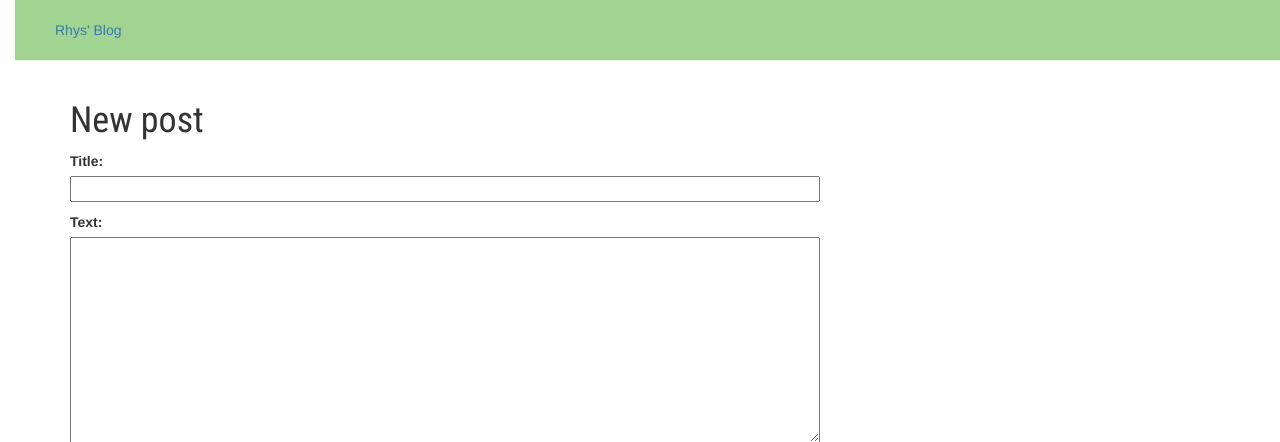
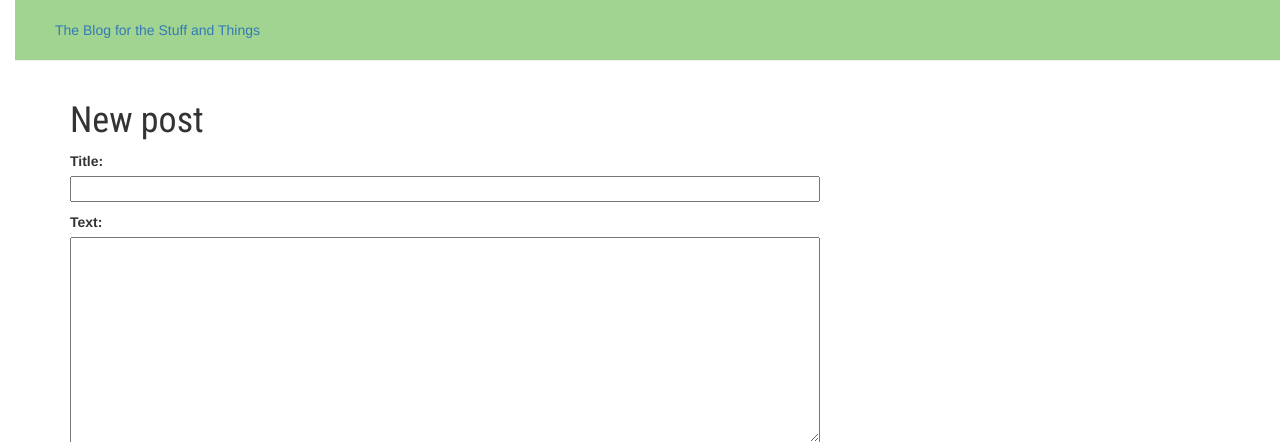
Before and after one commit to SpartFarkles/my-first-blog, a Django app: page /post/new/ in a window 1280 px wide. Shown: the top 442 px of the page. Run offline with Django 3.2, Linux system fonts and the light colour scheme; some libraries are stand-ins or nearby versions.

Commit message:
Changed blog name

```diff
--- a/blog/templates/blog/base.html
+++ b/blog/templates/blog/base.html
@@ -1,7 +1,7 @@
 {% load staticfiles %}
 <html>
     <head>
-      <title>Rhys' Blog</title>
+      <title>The Blog for the Stuff and Things</title>
       <link rel="stylesheet" href="//maxcdn.bootstrapcdn.com/bootstrap/3.2.0/css/bootstrap.min.css">
       <link rel="stylesheet" href="//maxcdn.bootstrapcdn.com/bootstrap/3.2.0/css/bootstrap-theme.min.css">
       <link href="https://fonts.googleapis.com/css?family=Roboto+Condensed" rel="stylesheet">
@@ -13,7 +13,7 @@
         <a {% if user.is_authenticated %}
     <a href="{% url 'post_new' %}" class="top-menu"><span class="glyphicon glyphicon-plus"></span></a>
 {% endif %}
-        <h1><a href="/">Rhys' Blog</a></h1>
+        <h1><a href="/">The Blog for the Stuff and Things</a></h1>
       </div>
       <div class="content container">
           <div class="row">
```
